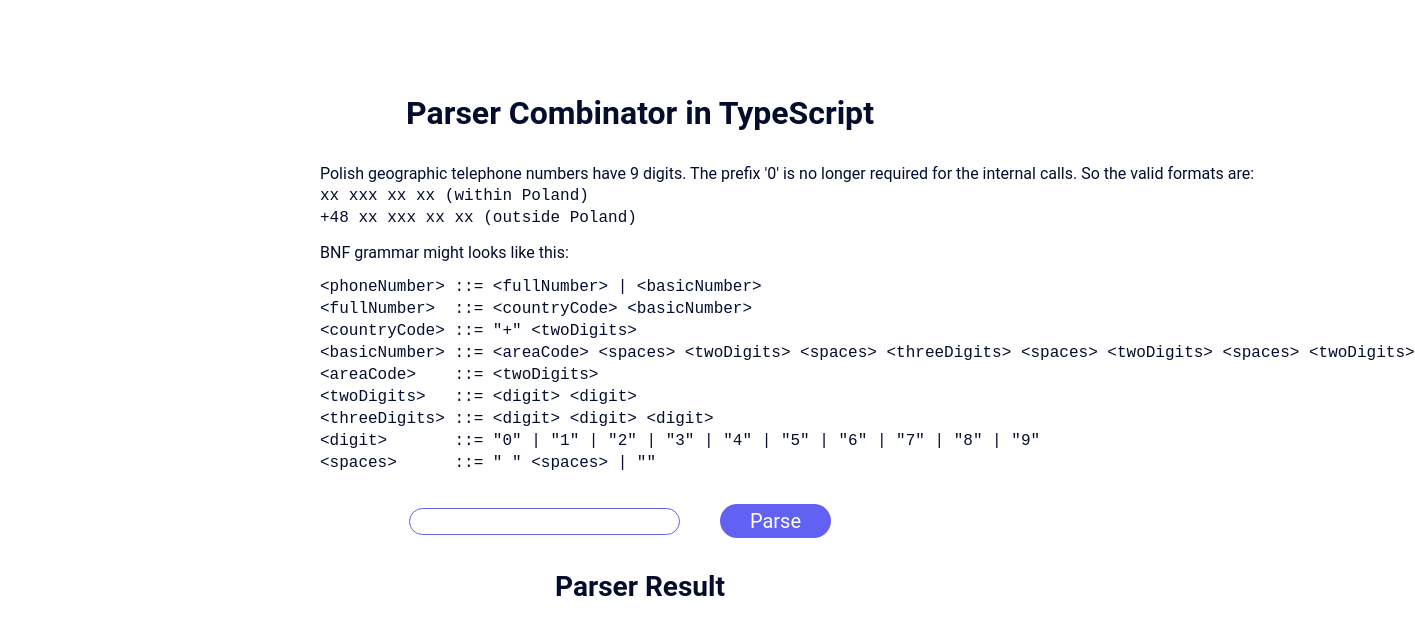
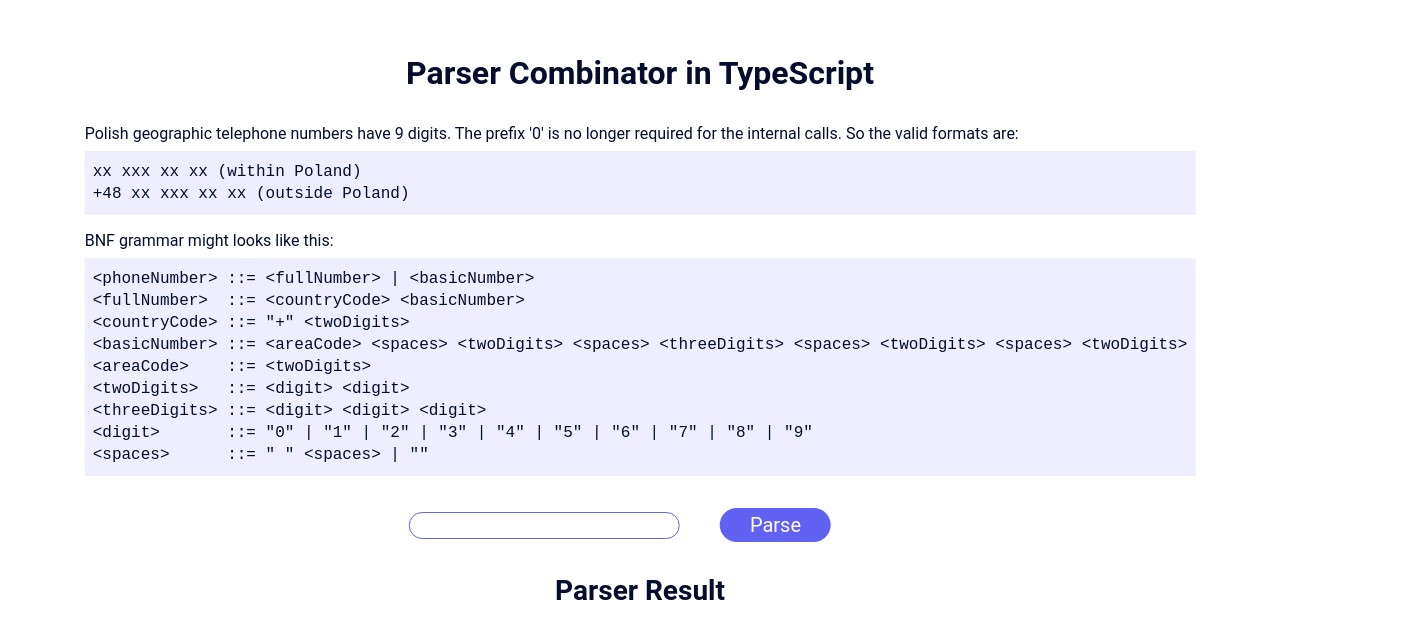
Before and after one commit to Oyoshi/parser-combinator-pgs-demo, a React (Create React App) app: page / in a window 1280 px wide. Shown: the part 122-760 px from the top of the page, 1415 px wide, since content can reach past the window. Built offline with nearby package versions, Linux system fonts and the light colour scheme.

Commit message:
feat: introduce CodeSection component

```diff
--- a/src/App.tsx
+++ b/src/App.tsx
@@ -4,7 +4,7 @@
 import Input from "components/input";
 import Button from "components/button";
 
-const { Container, Header, Section } = Layout;
+const { Container, Header, Section, CodeSection } = Layout;
 const { Title, Text, Code } = Typography;
 
 const App = () => {
@@ -25,10 +25,14 @@
         <Text>
           Polish geographic telephone numbers have 9 digits. The prefix '0' is
           no longer required for the internal calls. So the valid formats are:
+          <CodeSection>
             <Code>xx xxx xx xx (within Poland)</Code>
             <Code>+48 xx xxx xx xx (outside Poland)</Code>
+          </CodeSection>
         </Text>
-        <Text>BNF grammar might looks like this:</Text>
+        <Text>
+          BNF grammar might looks like this:
+          <CodeSection>
             <Code>{"<phoneNumber> ::= <fullNumber> | <basicNumber>"}</Code>
             <Code>{"<fullNumber>  ::= <countryCode> <basicNumber>"}</Code>
             <Code>{'<countryCode> ::= "+" <twoDigits>'}</Code>
@@ -46,6 +50,8 @@
               }
             </Code>
             <Code>{'<spaces>      ::= " " <spaces> | ""'}</Code>
+          </CodeSection>
+        </Text>
       </Section>
       <Section centered>
         <Input onChange={handleInputChange} />
--- a/src/components/layout/layout.interface.ts
+++ b/src/components/layout/layout.interface.ts
@@ -7,9 +7,11 @@
 export type HeaderProps = LayoutProps;
 export type SectionProps = LayoutProps & { centered?: boolean };
 export type ContainerProps = LayoutProps;
+export type CodeSectionProps = LayoutProps;
 
 export type LayoutType = FC<LayoutProps> & {
   Header: FC<HeaderProps>;
   Section: FC<SectionProps>;
   Container: FC<ContainerProps>;
+  CodeSection: FC<CodeSectionProps>;
 };
--- a/src/components/layout/layout.style.ts
+++ b/src/components/layout/layout.style.ts
@@ -16,6 +16,11 @@
   top: 50%;
   left: 50%;
   transform: translate(-50%, -50%);
-  width: 50%;
-  height: 50%;
+  height: 60%;
 `;
+
+export const CodeSection = styled.div`
+  background-color: ${({ theme }) => theme.backgroundDark};
+  margin: 0.5em 0;
+  padding: 0.5em;
+`;
--- a/src/components/layout/layout.tsx
+++ b/src/components/layout/layout.tsx
@@ -1,10 +1,11 @@
 import { LayoutType } from "./layout.interface";
-import { Header, Section, Container } from "./layout.style";
+import { Header, Section, Container, CodeSection } from "./layout.style";
 
 const Layout: LayoutType = ({ children }) => <>{children}</>;
 
 Layout.Header = Header;
 Layout.Section = Section;
 Layout.Container = Container;
+Layout.CodeSection = CodeSection;
 
 export default Layout;
--- a/src/theme/theme.ts
+++ b/src/theme/theme.ts
@@ -1,6 +1,7 @@
 interface Theme {
   fontFamily: string;
   background: string;
+  backgroundDark: string;
   primary: string;
   secondary: string;
   accent: string;
@@ -10,6 +11,7 @@
 export const theme: Theme = {
   fontFamily: '"Roboto", sans-serif',
   background: "#ffffff",
+  backgroundDark: "#eeeeff",
   primary: "#040d2d",
   secondary: "#ffffff",
   accent: "#6161f3",
```
Lines whose indentation alone changed are shown as unchanged.
